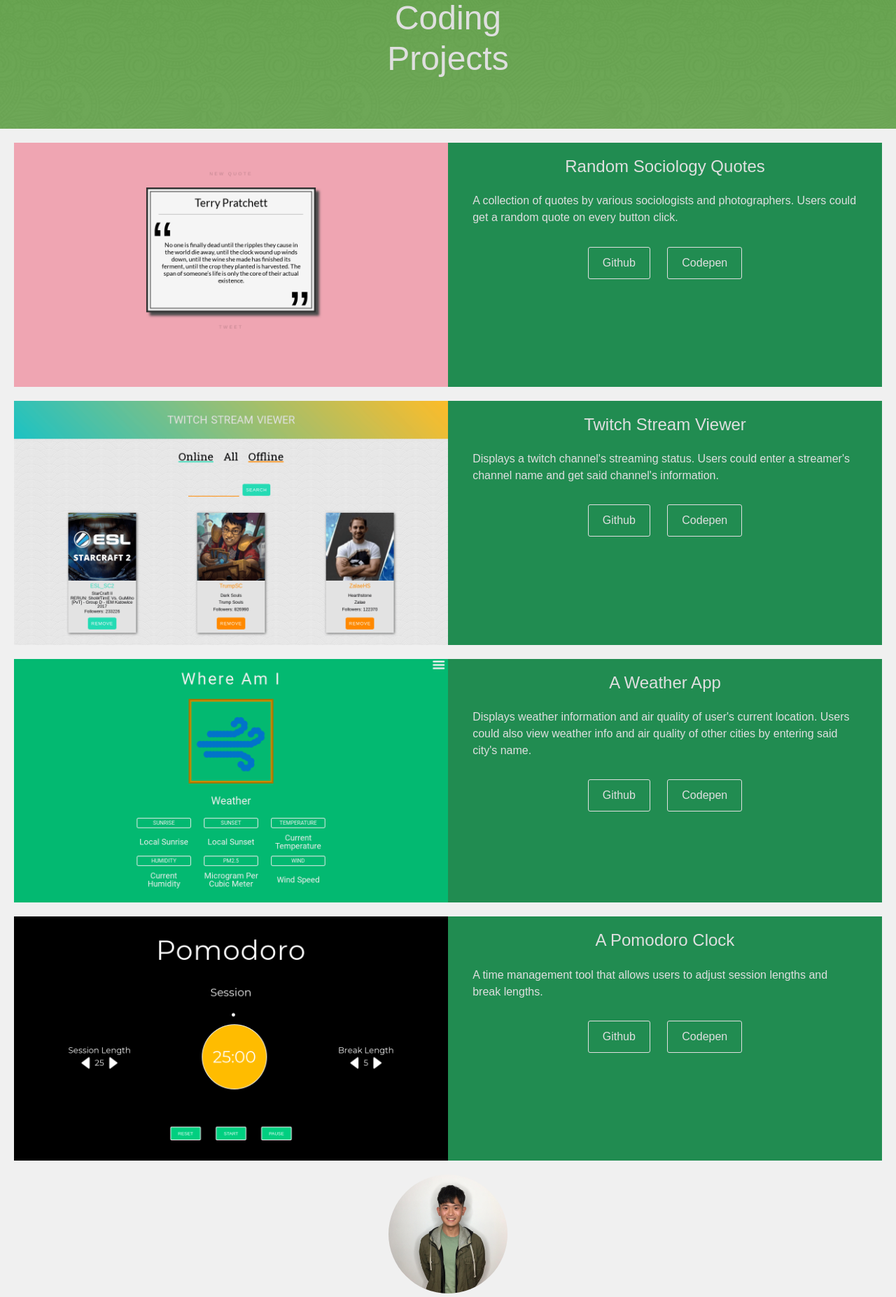
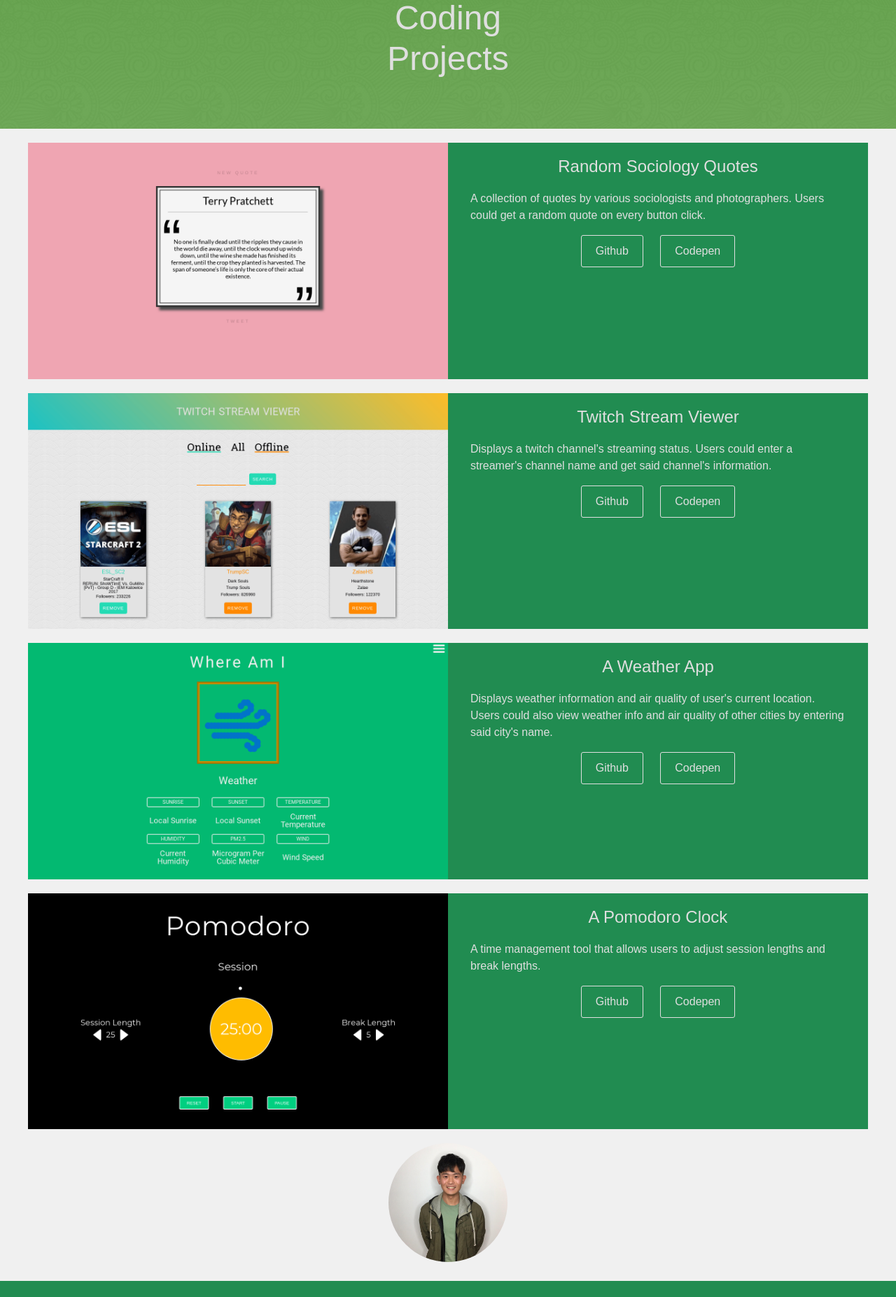
Before and after one commit to Nazlai/Joe-portfolio, a PHP site: page / in a window 1280 px wide. Shown: the part 151-2005 px from the top of the page at 70% size. Run offline with PHP 8.4, Linux system fonts and the light colour scheme; some libraries are stand-ins or nearby versions.

Commit message:
minor styling changes on projects description text

```diff
--- a/scss/base/_breakpoint.scss
+++ b/scss/base/_breakpoint.scss
@@ -1,3 +1,3 @@
 $breakpoint-large-mobile: 360px;
-$breakpoint-tablet: 740px;
+$breakpoint-tablet: 500px;
 $breakpoint-desktop: 990px;
--- a/scss/components/_projects.scss
+++ b/scss/components/_projects.scss
@@ -6,9 +6,11 @@
 
 .project {
     display: block;
+    @include media($breakpoint-tablet){
+        margin: 20px;
+    }
     @include media($breakpoint-desktop) {
         display: flex;
-        margin-bottom: 20px;
     }
     &__showcase {
         @include media($breakpoint-desktop) {
@@ -38,7 +40,7 @@
     &__text{
         font-size: 1em;
         text-align: left;
-        padding: 1.2em;
+        padding: 1em;
         line-height: 1.5;
     }
     &__link {
@@ -48,7 +50,7 @@
         color: $text-color;
         text-decoration: none;
         display: inline-block;
-        margin: 10px;
+        margin: 0 10px;
         padding: 10px 20px;
         border: 1px solid $text-color;
         border-radius: 3px;
--- a/stylesheet/styles.css
+++ b/stylesheet/styles.css
@@ -113,10 +113,14 @@
 .project {
   display: block;
 }
+@media only screen and (min-width: 500px) {
+  .project {
+    margin: 20px;
+  }
+}
 @media only screen and (min-width: 990px) {
   .project {
     display: flex;
-    margin-bottom: 20px;
   }
 }
 @media only screen and (min-width: 990px) {
@@ -145,7 +149,7 @@
 .info__text {
   font-size: 1em;
   text-align: left;
-  padding: 1.2em;
+  padding: 1em;
   line-height: 1.5;
 }
 .info__link {
@@ -159,7 +163,7 @@
   color: #dfdfdf;
   text-decoration: none;
   display: inline-block;
-  margin: 10px;
+  margin: 0 10px;
   padding: 10px 20px;
   border: 1px solid #dfdfdf;
   border-radius: 3px;
@@ -185,7 +189,7 @@
   padding: 0.5em 0;
   font-size: 2em;
 }
-@media only screen and (min-width: 740px) {
+@media only screen and (min-width: 500px) {
   .contact__text {
     font-size: 1.5em;
   }
@@ -194,7 +198,7 @@
   font-size: 2em;
   padding-top: 20px;
 }
-@media only screen and (min-width: 740px) {
+@media only screen and (min-width: 500px) {
   .contact__links {
     font-size: 3em;
   }
```
Also changed, not shown: 1 other file.
